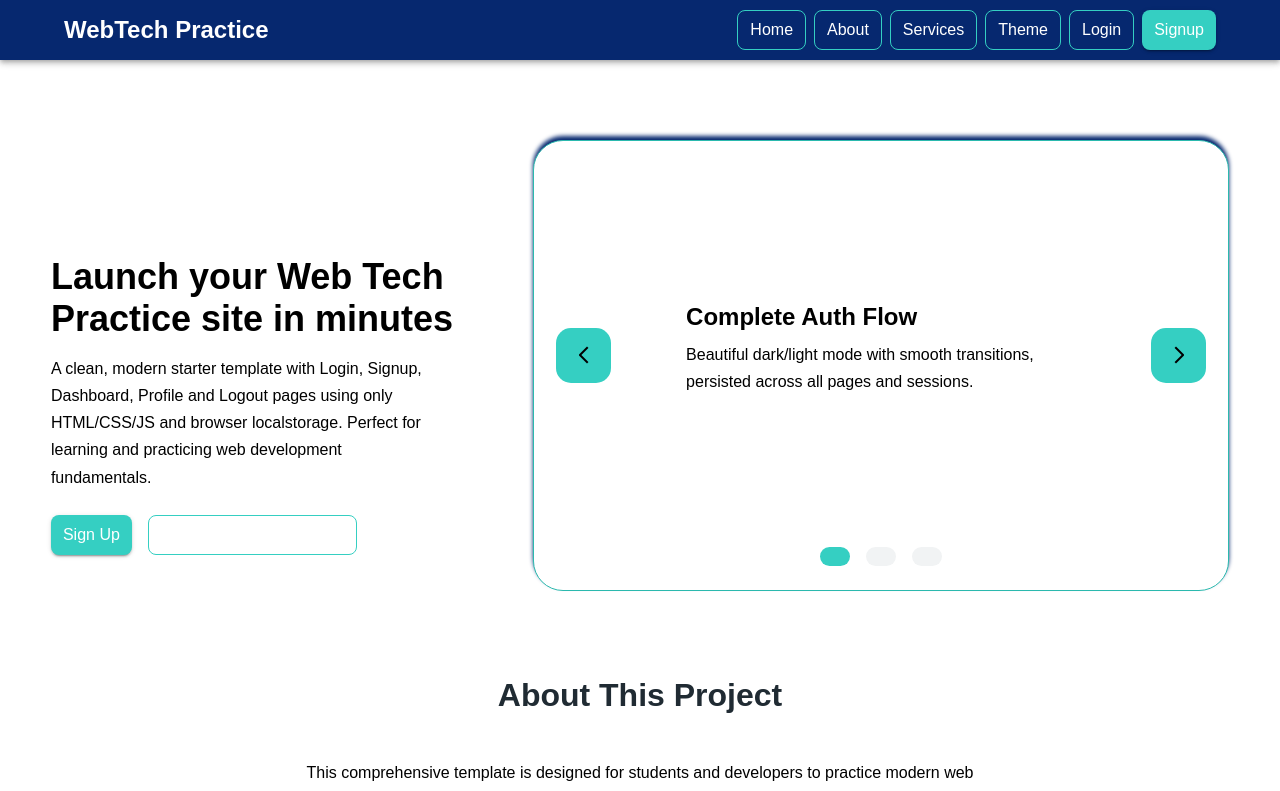
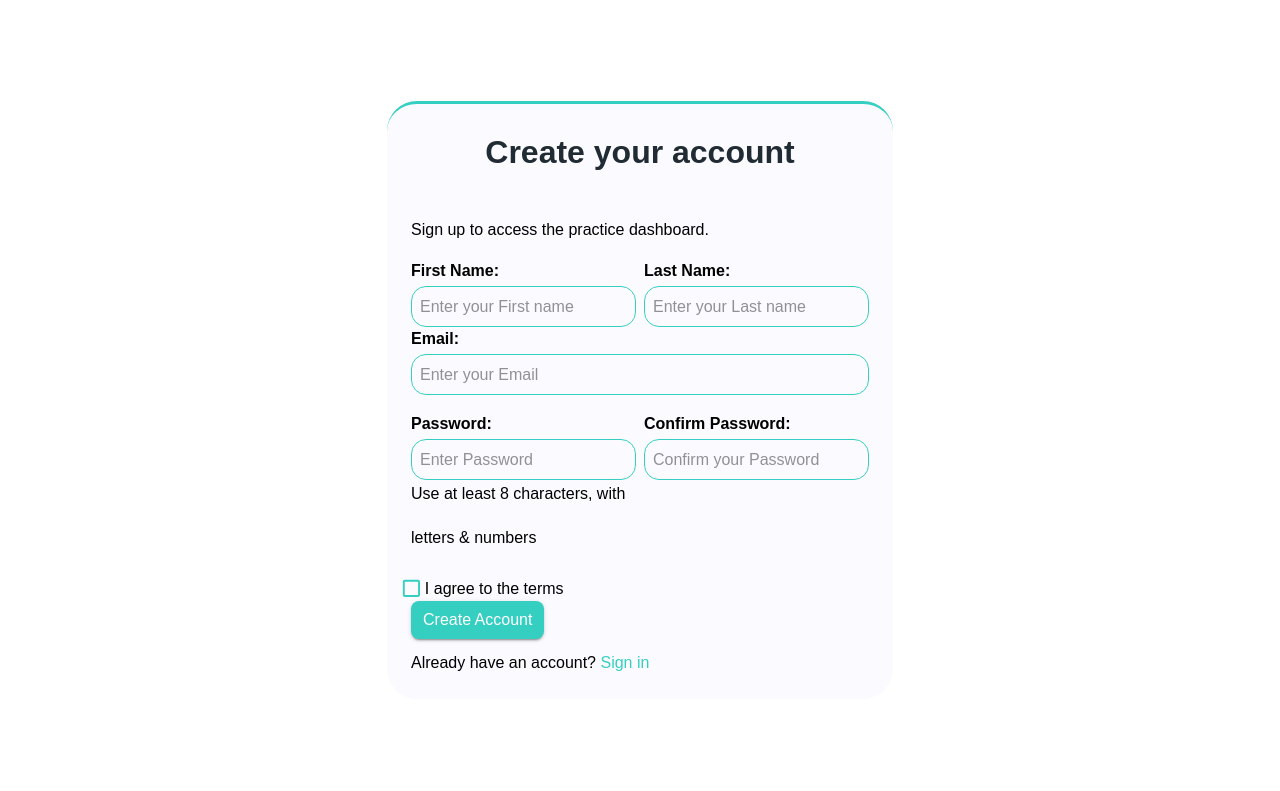
Before and after one commit to SachiinVishwakarma/T1-SV-AnkitKumar, a React (Create React App) app in the folder Level_2/level_2/: page /signup in a window 1280 px wide. Shown: the top 791 px of the page. Built offline with nearby package versions, Linux system fonts and the light colour scheme.

Commit message:
Created the signup page but not updated it to the external styling beacuse it changes more files in the commit

```diff
--- a/Level_2/level_2/package.json
+++ b/Level_2/level_2/package.json
@@ -12,6 +12,7 @@
     "@testing-library/user-event": "^13.5.0",
     "react": "^19.2.8",
     "react-dom": "^19.2.8",
+    "react-router-dom": "^7.18.4",
     "react-scripts": "5.0.1",
     "web-vitals": "^2.1.4"
   },
--- a/Level_2/level_2/src/App.js
+++ b/Level_2/level_2/src/App.js
@@ -1,11 +1,18 @@
 import { ThemeProvider } from "@emotion/react";
+import {BrowserRouter,Routes,Route} from "react-router-dom";
 import Landing_page from "./pages/Landing";
 import Theme from "./Theme/Theme";
+import Signup from "./pages/Signup";
 function App() {
 
   return (
     <ThemeProvider theme={Theme}>
-      <Landing_page/>
+      <BrowserRouter>
+        <Routes>
+          <Route path="/" element={<Landing_page/>}/>
+          <Route path="/signup" element={<Signup/>}/>
+        </Routes>
+      </BrowserRouter>
     </ThemeProvider>
   );
 }
--- /dev/null
+++ b/Level_2/level_2/src/components/Checkbox/Check.js
@@ -0,0 +1,27 @@
+import { FormControlLabel,Checkbox } from "@mui/material";
+
+const Check=(props)=>{return(
+    <FormControlLabel
+      control={
+        <Checkbox
+          size="small"
+          sx={(theme)=>({
+            padding: "0px",
+            mr: "2px",
+            color: theme.palette.secondary.main,
+            "&.Mui-checked": {
+              color: theme.palette.secondary.main,
+            },
+          })}
+        />
+      }
+      label={props.label}
+      sx={(theme)=>({
+        mt: "10px",
+        "& .MuiFormControlLabel-label": {
+          fontSize: theme.typography.fontSize,
+        },
+      })}
+    />
+)}
+export default Check;
--- /dev/null
+++ b/Level_2/level_2/src/components/Input/Input.js
@@ -0,0 +1,33 @@
+import { TextField,Typography } from "@mui/material"
+const Input=(props)=>{return(
+    <>
+    <Typography
+        sx={(theme)=>({
+        fontSize: theme.typography.fontSize,
+        fontWeight: theme.typography.fontWeightBold,
+        mb: "3px",
+      })}
+    >
+      {props.label}
+    </Typography>
+
+    <TextField
+      fullWidth
+      size="small"
+      placeholder={props.placeholder}
+      sx={(theme)=>({
+        "& .MuiInputBase-input": {
+          fontSize: theme.typography.fontSize,
+          padding: "9px",
+        },
+        "& .MuiOutlinedInput-root": {
+          borderRadius: theme.borders.midborderradius,
+          "& fieldset": {
+            borderColor: theme.palette.secondary.main,
+          },
+        },
+      })}
+    />
+    </>
+)}
+export default Input;
--- /dev/null
+++ b/Level_2/level_2/src/pages/Signup.js
@@ -0,0 +1,84 @@
+import {Box,Typography,Paper,Stack,} from "@mui/material";
+import Input from "../components/Input/Input";
+import Text from "../components/text/Text";
+import Subheading from "../components/Subheading/Subheading";
+import Check from "../components/Checkbox/Check";
+import Colorbutton from "../components/Button/Colorbutton";
+const Signup = () => {
+  return (
+    <Box
+      sx={(theme)=>({
+        minHeight: "100vh",
+        backgroundColor: theme.palette.background.default,
+        display: "flex",
+        justifyContent: "center",
+        alignItems: "center",
+      })}
+    >
+      <Paper
+        elevation={0}
+        sx={(theme)=>({
+          width: "615x",
+          padding: "24px",
+          borderRadius: theme.borders.largeborderradius,
+          borderTop: `3px solid ${theme.palette.secondary.main}`,
+          backgroundColor: "#FBFBFF",
+        })}
+      >
+        <Subheading txt="Create your account"/>
+
+        <Text txt="Sign up to access the practice dashboard."/>
+
+        <Stack direction="row" spacing={1}>
+          <Box sx={{ width: "50%" }}>
+            <Input label="First Name:" placeholder="Enter your First name"/>
+          </Box>
+
+          <Box sx={{ width: "50%" }}>
+            <Input label="Last Name:" placeholder="Enter your Last name"/>
+          </Box>
+        </Stack>
+
+        <Input label="Email:" placeholder="Enter your Email"/>
+
+        <Stack direction="row" spacing={1} sx={{ mt: "17px" }}>
+          <Box sx={{ width: "50%" }}>
+            <Input label="Password:" placeholder="Enter Password"/>
+          </Box>
+
+          <Box sx={{ width: "50%" }}>
+            <Input label="Confirm Password:" placeholder="Confirm your Password"/>
+          </Box>
+        </Stack>
+
+        <Text txt="Use at least 8 characters, with"/>
+        <Text txt="letters & numbers"/>
+
+        <Stack>
+          <Check label="I agree to the terms"/>
+        </Stack>
+
+        <Colorbutton txt="Create Account"/>
+
+        <Typography
+          sx={(theme)=>({
+            fontSize: theme.typography.fontSize,
+            mt: "12px",
+          })}
+        >
+          Already have an account?{" "}
+          <Box
+            component="span"
+            sx={(theme)=>({
+              color: theme.palette.secondary.main,
+              cursor: "pointer",
+            })}
+          >
+            Sign in
+          </Box>
+        </Typography>
+      </Paper>
+    </Box>
+  );
+};
+export default Signup;
```
Also changed, not shown: 1 other file (tests, documents, lock files or other folders).
